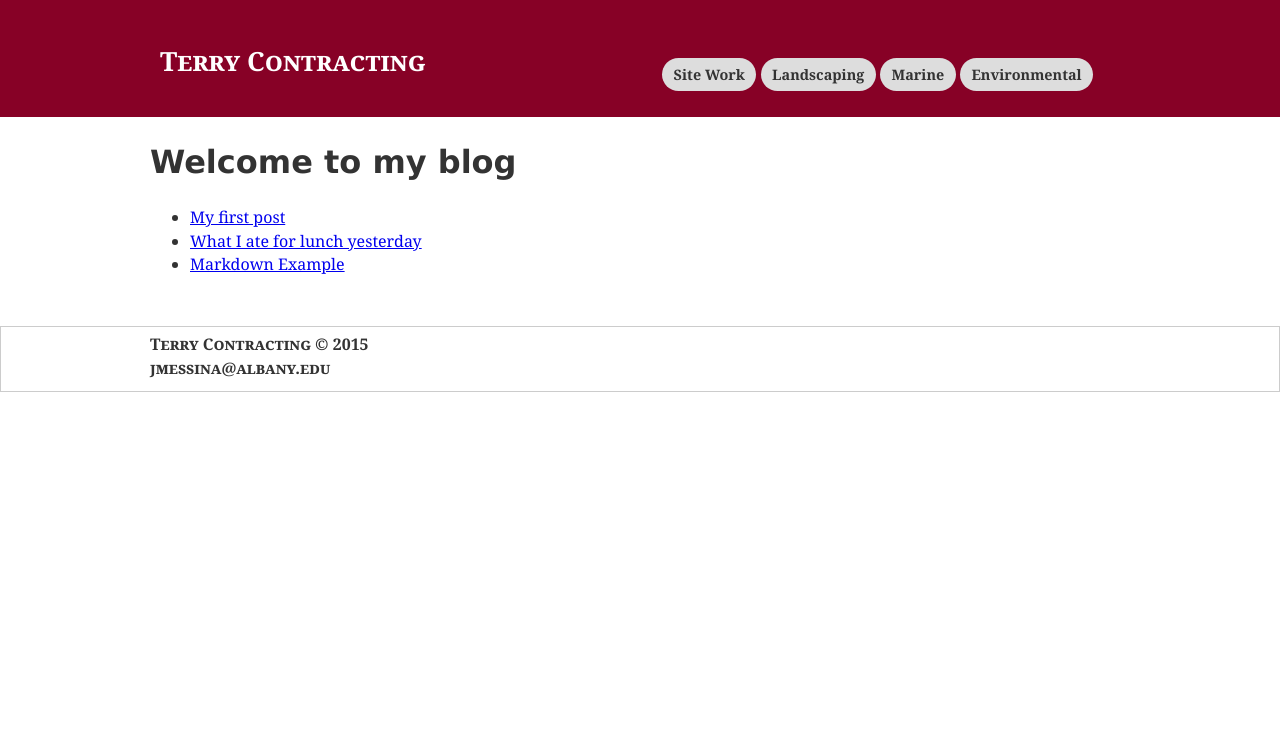
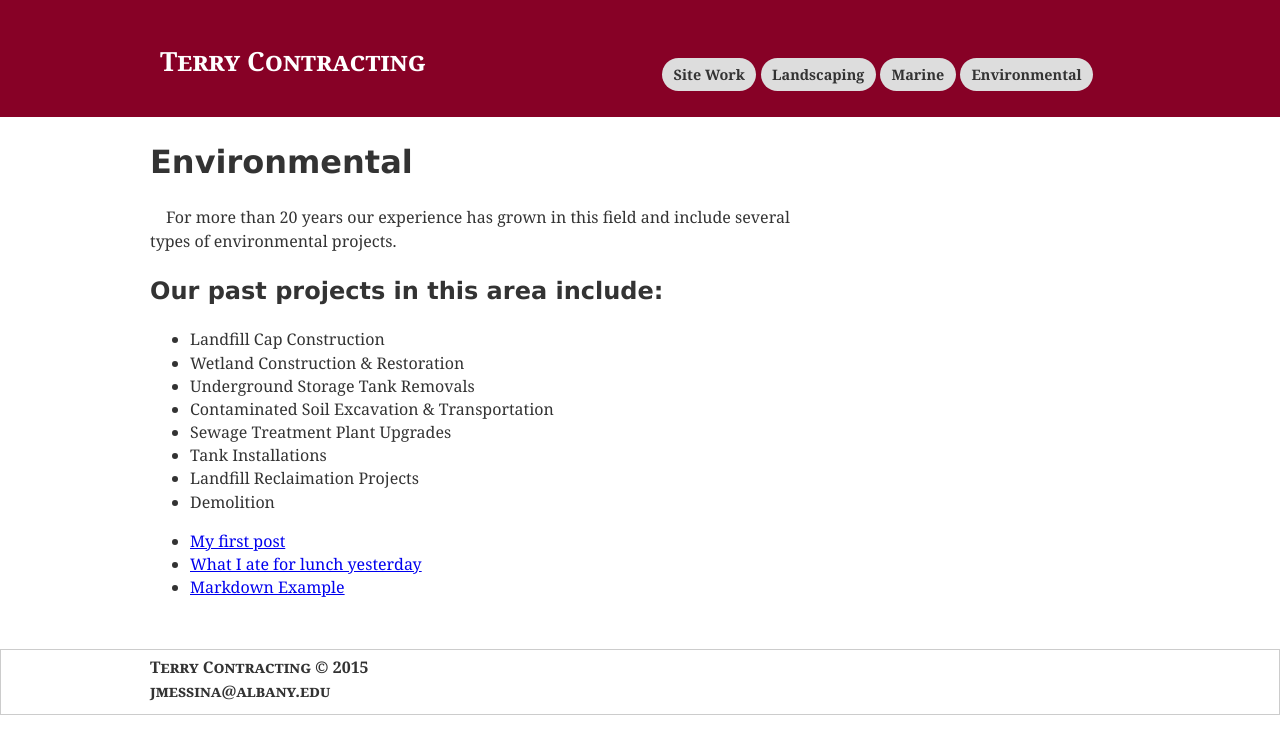
Before and after one commit to jmessina1121/jmessina1121.github.io, a Jekyll site: the page built from Environmental/index.html, in a window 1280 px wide. Shown: the top 754 px of the page. Built offline with Jekyll 4.4.1, drawn with Linux system fonts in a browser that asks for light colours; nearby versions of some CDN libraries; library files that are not in the unit come from our copies.

Commit message:
Update index.html

```diff
--- a/Environmental/index.html
+++ b/Environmental/index.html
@@ -3,7 +3,23 @@ title: Environmental
 layout: basic
 ---
 <div class="container">
-<h1>Welcome to my blog</h1>
+<h1>Environmental</h1>
+<p>For more than 20 years our experience has grown in this field and include several types of environmental projects. </p>
+<h2>Our past projects in this area include:</h2>
+<ul>
+  <li>Landfill Cap Construction</li>
+  <li>Wetland Construction & Restoration</li>
+  <li>Underground Storage Tank Removals</li>
+  <li>Contaminated Soil Excavation & Transportation</li>
+  <li>Sewage Treatment Plant Upgrades</li>
+  <li>Tank Installations</li>
+  <li>Landfill Reclaimation Projects</li>
+  <li>Demolition</li>
+</ul>
+
+
+
+</ul>
 <ul>
   {% for post in site.posts %}
     <li>
```
